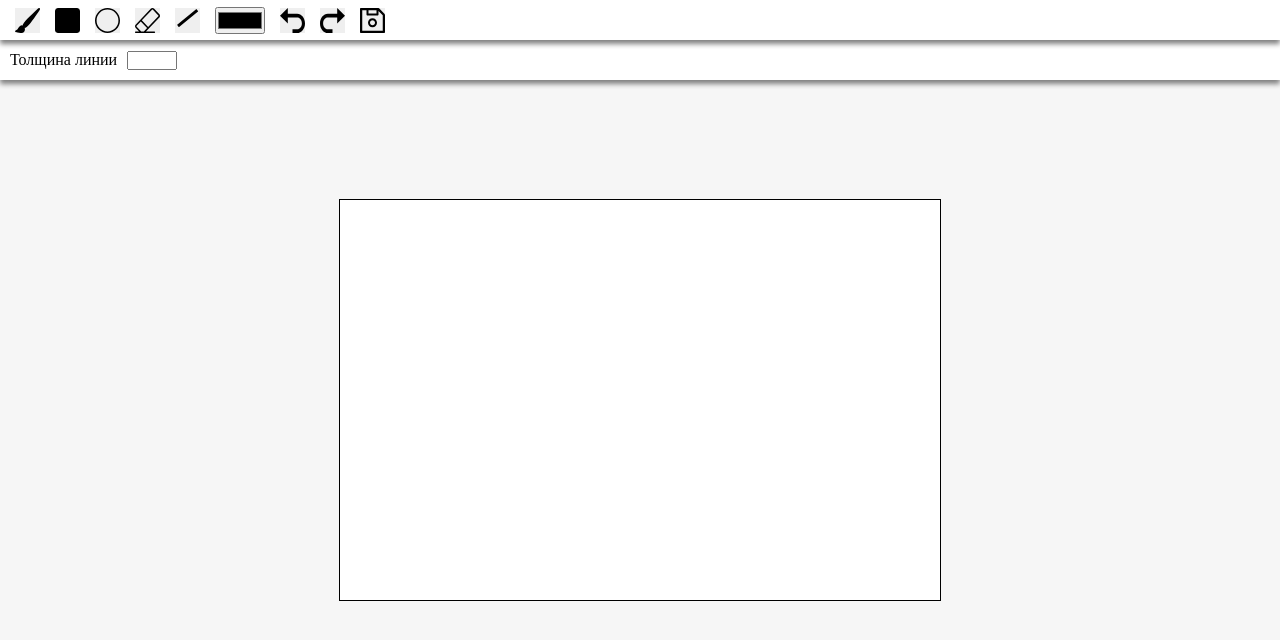
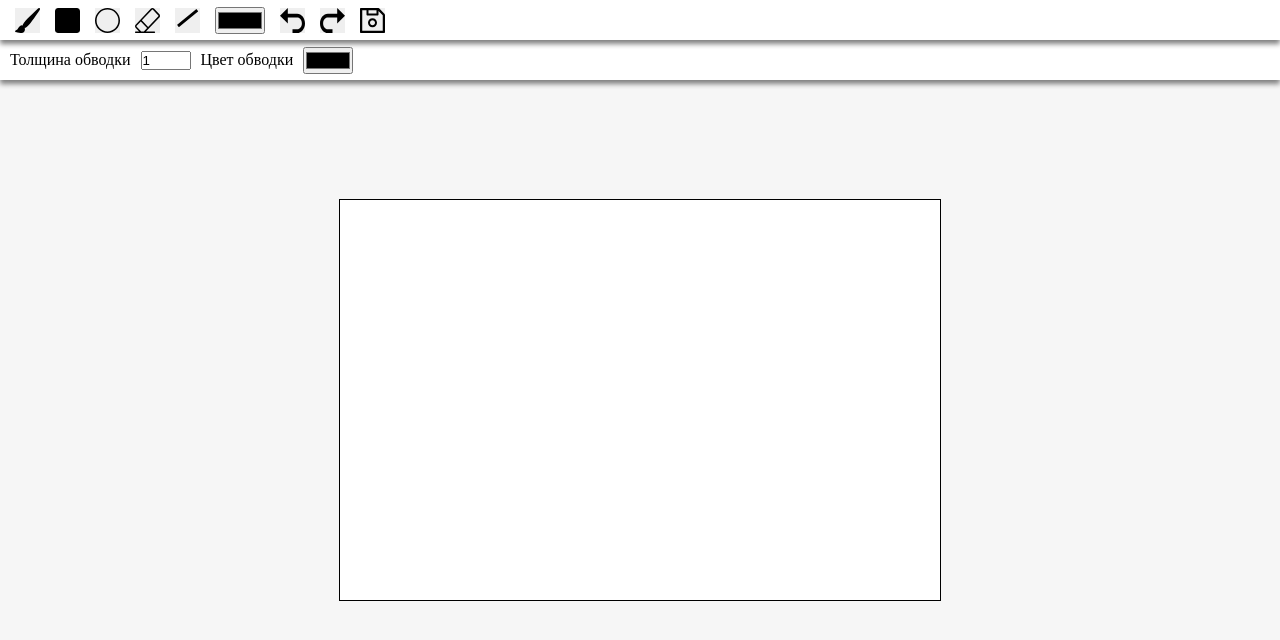
Before and after one commit to HydroOx1d/realtime-paint, a React (Vite) app: page / in a window 1280 px wide. Shown: the top 640 px of the page. Built offline with nearby package versions, Linux system fonts and the light colour scheme.

Commit message:
add: change stroke and fill style

```diff
--- a/src/components/settingbar/SettingBar.jsx
+++ b/src/components/settingbar/SettingBar.jsx
@@ -1,10 +1,14 @@
+import toolbarState from '../../store/toolbarState'
 import './SettingBar.css'
 
 const SettingBar = () => {
   return (
     <div className='settingbar'>
-      <span className='settingbar__name'>Толщина линии</span>
-      <input className='settingbar__line-width' type="number" />
+      <span className='settingbar__name'>Толщина обводки</span>
+      <input className='settingbar__line-width' type="number" defaultValue={1} onChange={(e) => toolbarState.setLineWidth(e.target.value)}/>
+
+      <span className='settingbar__name'>Цвет обводки</span>
+      <input type="color" onChange={e => toolbarState.setStrokeColor(e.target.value)}/>
     </div>
   )
 }
--- a/src/components/toolbar/ToolBar.jsx
+++ b/src/components/toolbar/ToolBar.jsx
@@ -16,6 +16,11 @@ import Line from '../../tools/Line'
 import Eraser from '../../tools/Eraser'
 
 const ToolBar = () => {
+  const changeColor = (color) => {
+    toolbarState.setStrokeColor(color)
+    toolbarState.setFillColor(color)
+  }
+
   return (
     <div className='toolbar'>
       <button className='toolbar__btn brush' onClick={() => toolbarState.setTool(new Brush(canvasState.canvas))}>
@@ -33,7 +38,7 @@ const ToolBar = () => {
       <button className='toolbar__btn line' onClick={() => toolbarState.setTool(new Line(canvasState.canvas))}>
         <img src={line} alt="line" />
       </button>
-      <input type="color" style={{marginLeft: 15}}/>
+      <input type="color" style={{marginLeft: 15}} onChange={e => changeColor(e.target.value)}/>
       <button className='toolbar__btn undo'>
         <img src={undo} alt="undo" />
       </button>
--- a/src/store/toolbarState.js
+++ b/src/store/toolbarState.js
@@ -2,6 +2,7 @@ import { makeAutoObservable } from 'mobx'
 
 class ToolbarState {
   tool = null
+
   constructor() {
     makeAutoObservable(this)
   }
@@ -9,6 +10,18 @@ class ToolbarState {
   setTool(tool) {
     this.tool = tool
   }
+
+  setFillColor(color) {
+    this.tool.fillColor = color;
+  }
+
+  setStrokeColor(color) {
+    this.tool.strokeColor = color;
+  }
+
+  setLineWidth(width) {
+    this.tool.lineWidth = width;
+  }
 }
 
 export default new ToolbarState
--- a/src/tools/Circle.js
+++ b/src/tools/Circle.js
@@ -47,6 +47,7 @@ export default class Circle extends Tool {
       this.ctx.beginPath()
       this.ctx.arc(x, y, radius, 0, Math.PI * 2)
       this.ctx.fill()
+      this.ctx.stroke()
     }
   }
 }
--- a/src/tools/Tool.js
+++ b/src/tools/Tool.js
@@ -3,6 +3,18 @@ export default class Tool {
     this.canvas = canvas
     this.ctx = canvas.getContext('2d')
     this.destroyEvents()
+  }
+
+  set lineWidth(width) {
+    this.ctx.lineWidth = width;
+  }
+
+  set fillColor(color) {
+    this.ctx.fillStyle = color;
+  }
+
+  set strokeColor(color) {
+    this.ctx.strokeStyle = color;
   }
 
   destroyEvents() {
```
